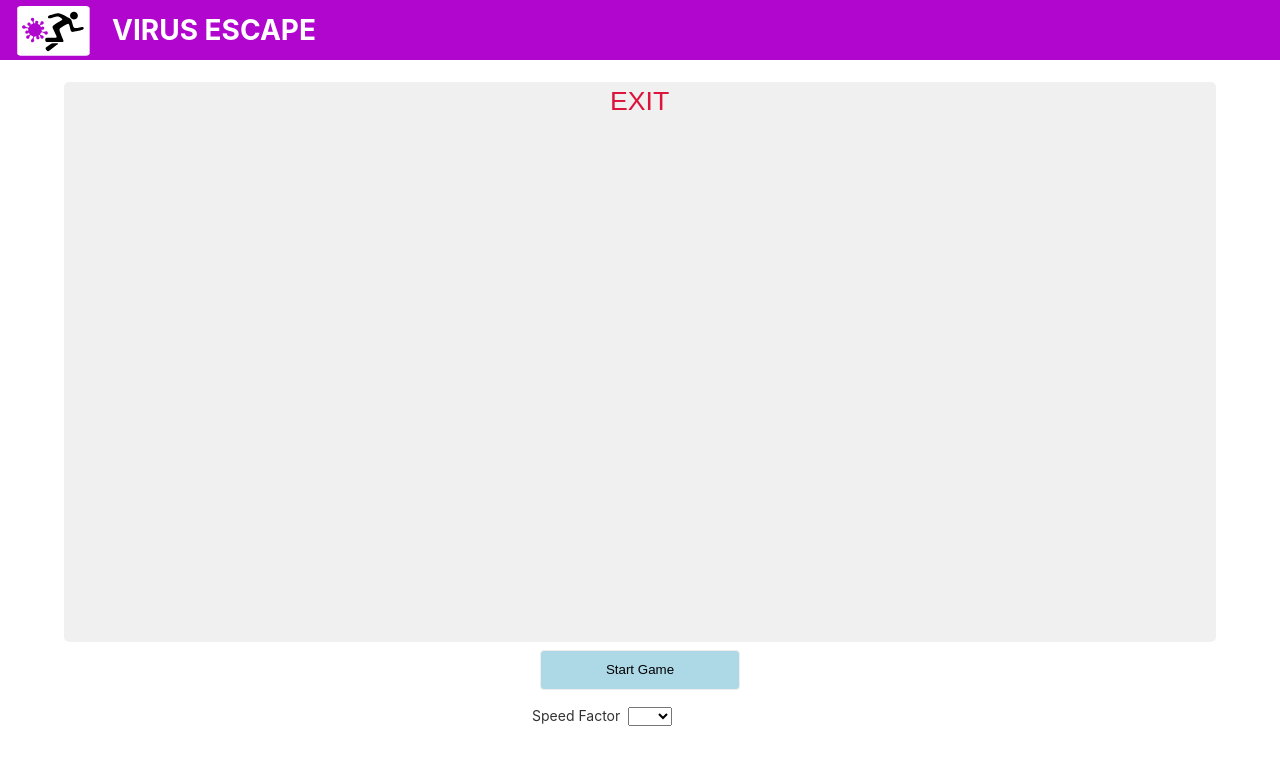
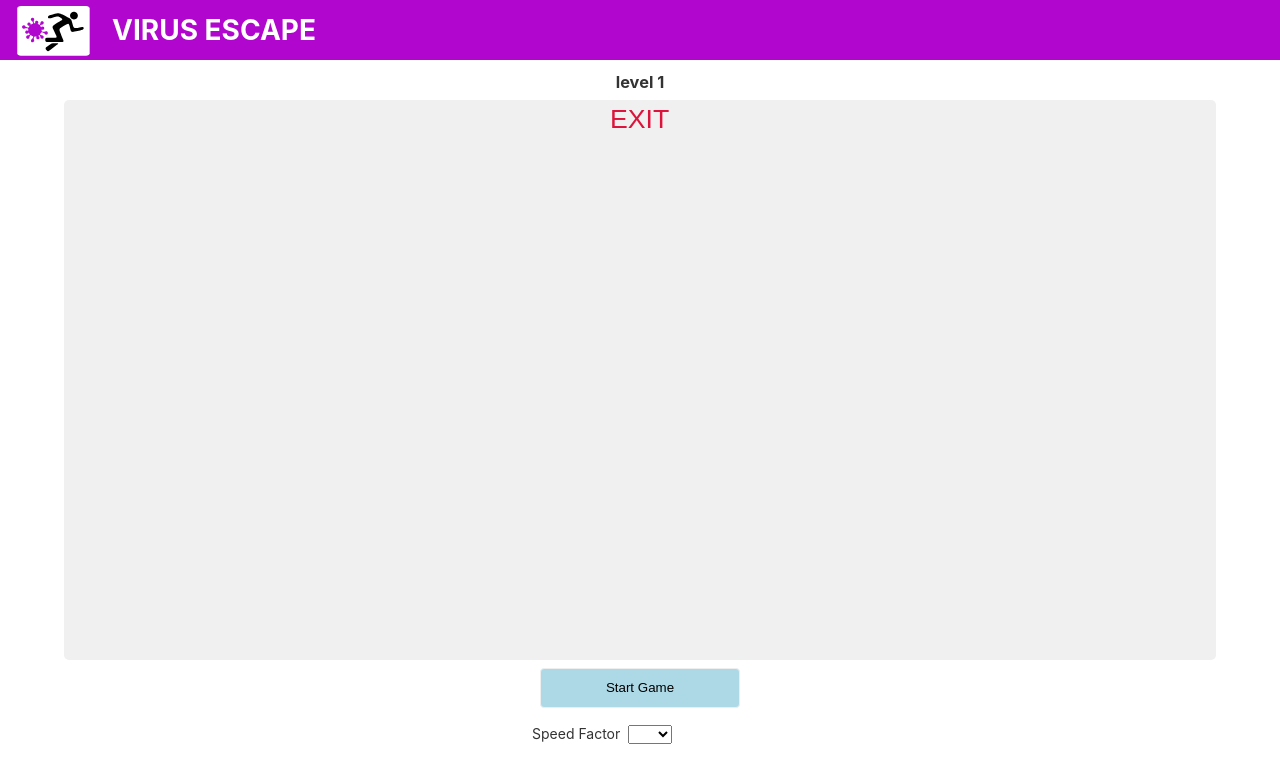
Before and after one commit to kamriki/appJasmin, an Angular app: page / in a window 1280 px wide. Shown: the top 780 px of the page. Built offline with nearby package versions, Linux system fonts and the light colour scheme; what angular-audio-context would draw is missing.

Commit message:
0.1.5 show Level for the user

```diff
--- a/src/app/app.component.html
+++ b/src/app/app.component.html
@@ -5,6 +5,7 @@
 </div>
 
 <div class="content" role="main">
+  <h3>level {{pGameLevel}}</h3>
   <canvas #canvas></canvas>
   <footer>
     <div *ngIf="!gameStarted">
--- a/src/app/app.component.scss
+++ b/src/app/app.component.scss
@@ -52,8 +52,7 @@ p {
 
 .content {
   display: flex;
-  margin: 82px auto 32px;
-  padding: 0 16px;
+  margin: 4rem auto 0;
   max-width: 960px;
   flex-direction: column;
   align-items: center;
--- a/src/app/app.component.ts
+++ b/src/app/app.component.ts
@@ -22,6 +22,7 @@ export class AppComponent implements OnInit {
   public storedSpeed: number;
   private gameSpeed: number;
   private gameLevel: number;
+  public pGameLevel: number;
   private player: {x: number, y: number};
   locations = [];
 
@@ -209,6 +210,7 @@ export class AppComponent implements OnInit {
       this.gameLevel = 1;
       this.saveLocalStorage('level', 1);
     }
+    this.pGameLevel = this.gameLevel;
 
     this.storedSpeed = Number(this.getLocalStorage('speed'));
     if (this.storedSpeed) {
```
